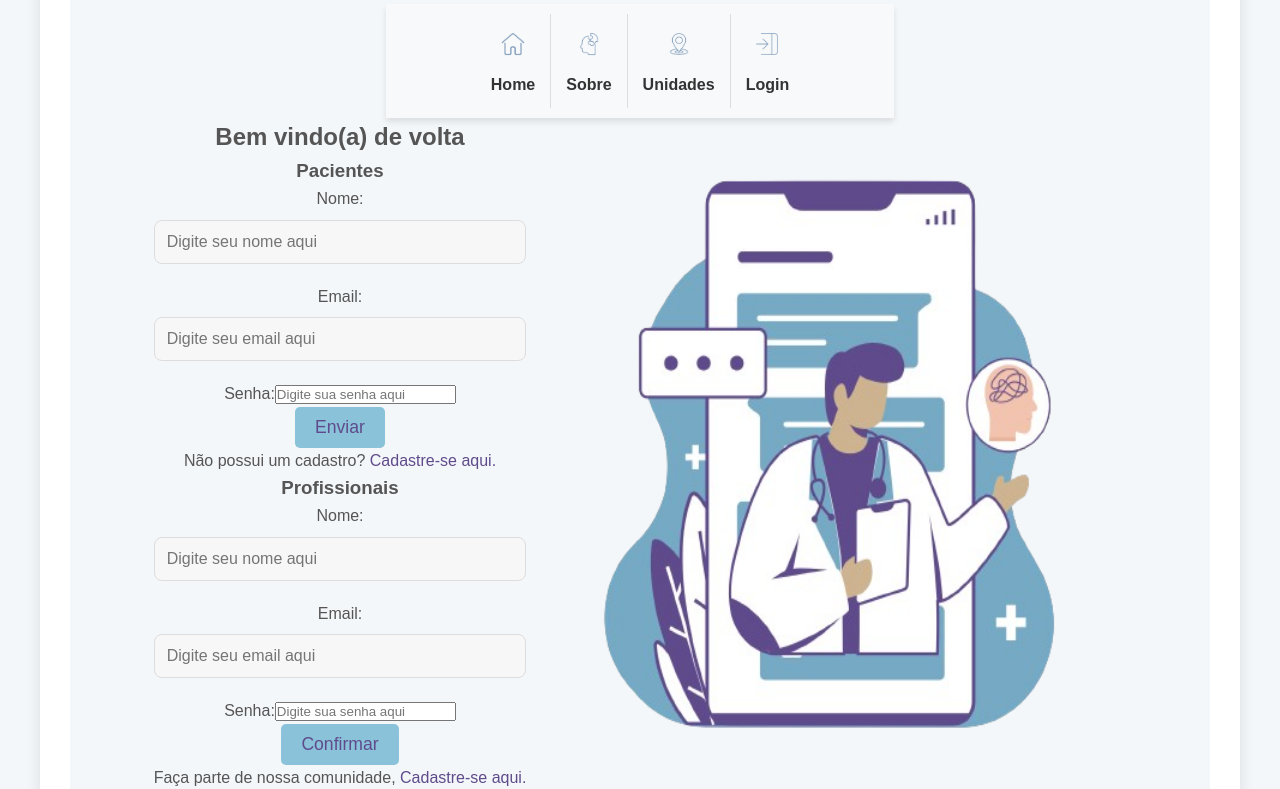
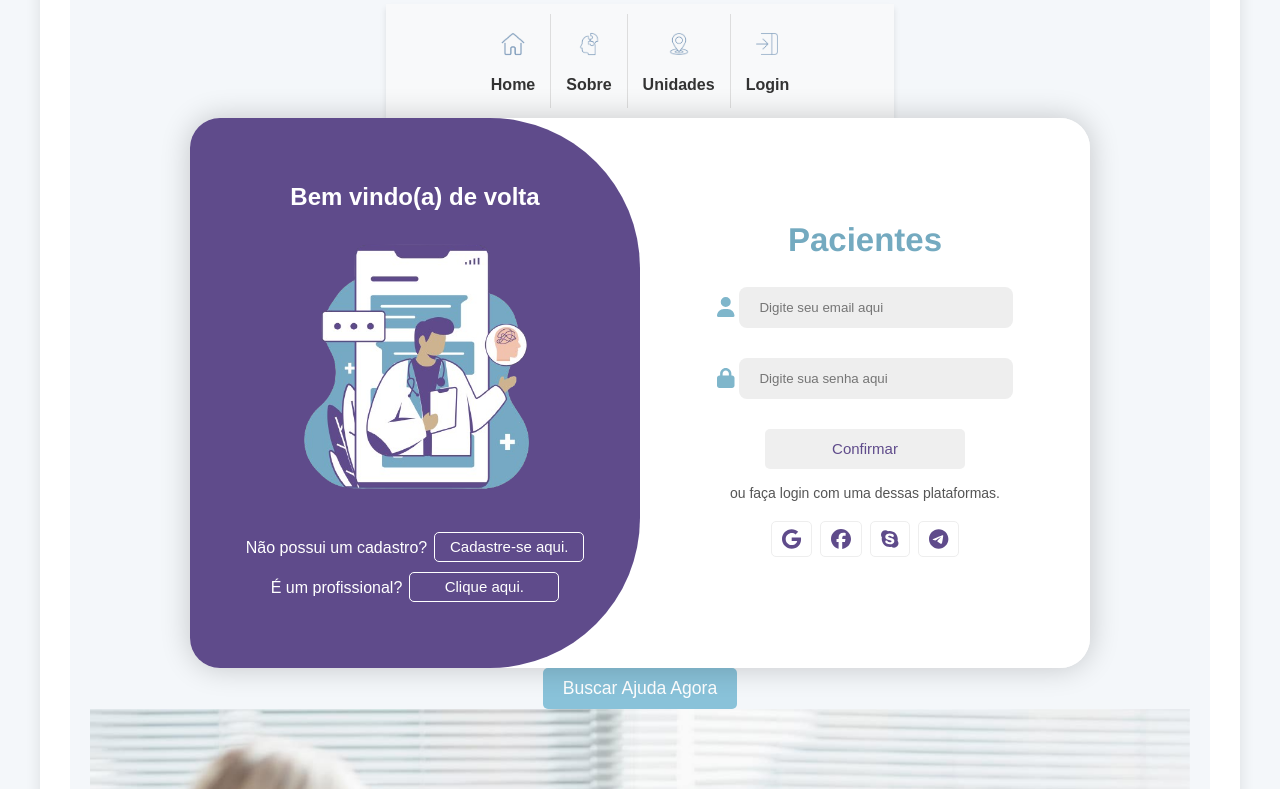
Before and after one commit to olv-stephany/Florescer_Project_TIC20, a React (Vite) app: page /login in a window 1280 px wide. Shown: the part 444-1233 px from the top of the page. Built offline with nearby package versions, Linux system fonts and the light colour scheme.

Commit message:
estilizaçao do formulario de login de pacientes e profissionais

```diff
--- a/src/components/Navbar.jsx
+++ b/src/components/Navbar.jsx
@@ -33,7 +33,7 @@ function Navbar() {
                     <Route path='/login' element={<Login />} />
                 </Routes>
 
-                <Link to='/unidades'><button type='click'>Buscar Ajuda Agora</button></Link>
+                <Link to='/unidades'><button type='click' className='Buscar-Ajuda-Button'>Buscar Ajuda Agora</button></Link>
             </Router>
         </>
 
--- a/src/components/login.jsx
+++ b/src/components/login.jsx
@@ -1,51 +1,100 @@
-import '../css/login.css'
-import Image from '../images/image-login-app.png'
+import React, { useState } from 'react';
+import '../css/login.css';
+import Image from '../images/image-login-app.png';
+import Image2 from '../images/image-login-app2.png';
+import { FontAwesomeIcon } from '@fortawesome/react-fontawesome';
+import { faUser, faAddressCard, faLock } from '@fortawesome/free-solid-svg-icons';
+import { faGoogle, faFacebook, faSkype, faTelegram } from '@fortawesome/free-brands-svg-icons';
 
-export default function login() {
+export default function Login() {
+
+  const [activeClass, setActiveClass] = useState(false);
+
+  const handleProfissionalClick = () => {
+    setActiveClass(true);
+  };
+
+  const handlePacienteClick = () => {
+    setActiveClass(false);
+  };
+
   return (
-    <div className='main-container'>
-      <div className='login-container'>
-        <h2>Bem vindo(a) de volta</h2>
+    <div className={`main-container ${activeClass ? 'active' : ''}`}>
 
-        <form className='login-paciente-container'>
-          <h3>Pacientes</h3>
-          <div>
-            <label name="nome" >Nome:</label>
-            <input type="text" id='nome' placeholder='Digite seu nome aqui' required />
+      <div className="login-container">
+        <form className="login-box">
+          <h1>Pacientes</h1>
+          <div className="input-box">
+            <FontAwesomeIcon icon={faUser} style={{ marginTop: '10px', marginRight: '5px', fontSize: '20px', color:'#7fb6cb' }} />
+            <input type="email" id="Email" placeholder="Digite seu email aqui" required />
           </div>
-          <div>
-            <label name="Email" >Email:</label>
-            <input type="email" id='Email' placeholder='Digite seu email aqui' required />
+          <div className="input-box">
+            <FontAwesomeIcon icon={faLock} style={{ marginTop: '10px', marginRight: '5px', fontSize: '20px', color:'#7fb6cb'}} />
+            <input type="password" id="senha" placeholder="Digite sua senha aqui" required />
           </div>
-          <div>
-            <label name="senha" >Senha:</label>
-            <input type="password" id='senha' placeholder='Digite sua senha aqui' required />
+          <button type="button" className="btn-style">
+            <a href="#" style={{ textDecoration: 'none' }}>Confirmar</a>
+          </button>
+          <p>ou faça login com uma dessas plataformas.</p>
+          <div className="login-button">
+            <button><FontAwesomeIcon icon={faGoogle} style={{ fontSize: '20px' }} /></button>
+            <button><FontAwesomeIcon icon={faFacebook} style={{ fontSize: '20px' }} /></button>
+            <button><FontAwesomeIcon icon={faSkype} style={{ fontSize: '20px' }} /></button>
+            <button><FontAwesomeIcon icon={faTelegram} style={{ fontSize: '20px' }} /></button>
           </div>
-          <button type='click'><a href="#">Enviar</a></button>
         </form>
+      </div>
 
-        <p>Não possui um cadastro?<a href="#"> Cadastre-se aqui.</a></p>
+      <div className="profissionais-login">
+        <div className="login-container">
+          <form className="login-box">
+            <h1>Profissionais</h1>
+            <div className="input-box">
+              <FontAwesomeIcon icon={faAddressCard} style={{ marginTop: '10px', marginRight: '5px', fontSize: '20px', color:'#7fb6cb' }} />
+              <input type="text" id="Cpf" placeholder="Digite seu CPF aqui" required />
+            </div>
+            <div className="input-box">
+              <FontAwesomeIcon icon={faUser} style={{ marginTop: '10px', marginRight: '5px', fontSize: '20px', color:'#7fb6cb' }} />
+              <input type="email" id="Email" placeholder="Digite seu email aqui" required />
+            </div>
+            <div className="input-box">
+              <FontAwesomeIcon icon={faLock} style={{ marginTop: '10px', marginRight: '5px', fontSize: '20px', color:'#7fb6cb' }} />
+              <input type="password" id="senha" placeholder="Digite sua senha aqui" required />
+            </div>
+            <button type="button" className="btn-style">
+              <a href="#" style={{ textDecoration: 'none' }}>Confirmar</a>
+            </button>
+          </form>
+        </div>
+      </div>
 
-        <form className='login-profissional-container'>
-          <h3>Profissionais</h3>
-          <div>
-            <label name="nome" >Nome:</label>
-            <input type="text" id='nome' placeholder='Digite seu nome aqui' required />
-          </div>
-          <div>
-            <label name="Email" >Email:</label>
-            <input type="email" id='Email' placeholder='Digite seu email aqui' required />
-          </div>
-          <div>
-            <label name="senha" >Senha:</label>
-            <input type="password" id='senha' placeholder='Digite sua senha aqui' required />
-          </div>
-          <button type='click'><a href="#">Confirmar</a></button>
-        </form>
+      <div className={`welcome-container ${activeClass ? 'active' : ''}`}>
+        <div className="toggle-panel toggle-left">
+          <h2>Bem vindo(a) de volta</h2>
+          <img src={Image} width={300} style={{marginBottom:'10px'}} alt="login" />
+          <p>Não possui um cadastro?
+            <button className="btn-welcome-side"><a href="#" style={{ textDecoration: 'none', color: '#fff' }}> Cadastre-se aqui.</a></button>
+          </p>
+          <p>É um profissional?
+            <button type="button" className="btn-welcome-side" onClick={handleProfissionalClick}>
+            Clique aqui.
+            </button>
+          </p>
+        </div>
 
-        <p>Faça parte de nossa comunidade,<a href="#"> Cadastre-se aqui.</a></p>
+        <div className="toggle-panel toggle-right">
+          <h2>Olá, Bem vindo(a) de volta!</h2>
+          <img src={Image2} width={250} style={{marginBottom:'10px'}} alt="login" />
+          <p>Não possui um cadastro?
+            <button className="btn-welcome-side"><a href="#" style={{ textDecoration: 'none', color: '#fff' }}> Cadastre-se aqui.</a></button>
+          </p>
+          <p>É um paciente?
+            <button type="button" className="btn-welcome-side" onClick={handlePacienteClick}>
+              Clique aqui.
+            </button>
+          </p>
+        </div>
       </div>
-      <img src={Image} width={600} alt="login image" />
     </div>
-  )
+  );
 }
--- a/src/css/home.css
+++ b/src/css/home.css
@@ -22,6 +22,7 @@
   font-weight: bold;
   font-size: 16px;
   border-right: 1px solid #ddd;
+  transition: 0.5s;
 }
 
 .navbar a:last-child {
@@ -29,9 +30,11 @@
 }
 
 .navbar a:hover {
-  background-color: #76a9c3; /* cor azulzinho mais escuro */
+  background-color: #76a9c3;
+  /* cor azulzinho mais escuro */
   color: white;
 }
+
 /* Base do Layout */
 * {
   margin: 0;
@@ -56,13 +59,15 @@
 }
 
 header #logo {
-    width: 50px;  /* Tamanho da logomarca */
+  width: 50px;
+  /* Tamanho da logomarca */
   height: auto;
 }
 
 header h1 {
   font-size: 1.5rem;
-    color: #5f4b8b; /* Lavanda suave */
+  color: #5f4b8b;
+  /* Lavanda suave */
   font-family: 'Helvetica', sans-serif;
   margin: 0;
 }
@@ -71,16 +76,19 @@
 header .nav-table {
   width: 100%;
   margin-top: 20px;
-    background-color: #F1A7C1;  /* Fundo lavanda */
+  background-color: #F1A7C1;
+  /* Fundo lavanda */
   display: flex;
   justify-content: space-between;
-    gap: 30px;  /* Maior separação entre os links */
+  gap: 30px;
+  /* Maior separação entre os links */
   padding: 10px 0;
   text-align: center;
 }
 
 header .nav-table a {
-    color: white;  /* Cor branca para os links */
+  color: white;
+  /* Cor branca para os links */
   text-decoration: none;
   font-size: 1.2rem;
 }
@@ -99,8 +107,10 @@
   padding: 30px;
 }
 
-  button {
-    background-color: #89c2d9; /* Azul claro */
+/*Organizaçao dos botoes para nao interferir na interface de login - Stephany*/
+.Buscar-Ajuda-Button, .enderecos-button, .profissionais-button{
+  background-color: #89c2d9;
+  /* Azul claro */
   border: none;
   padding: 10px 20px;
   border-radius: 5px;
@@ -111,37 +121,18 @@
 }
 
 button:hover {
-    background-color: #76a9c3; /* Azul mais escuro ao passar o mouse */
+  background-color: #76a9c3;
+  /* Azul mais escuro ao passar o mouse */
 }
 
 button:focus {
   outline: none;
 }
 
-  /* Campos de Entrada */
-  input[type="text"],
-  input[type="email"],
-  textarea {
-    width: 100%;
-    padding: 12px;
-    margin-top: 8px;
-    margin-bottom: 20px;
-    border-radius: 8px;
-    border: 1px solid #ddd;
-    font-size: 1rem;
-    background-color: #f7f7f7;
-  }
-
-  input[type="text"]:focus,
-  input[type="email"]:focus,
-  textarea:focus {
-    border-color: #89c2d9; /* Cor de foco azul claro */
-    outline: none;
-  }
-
 /* Links */
 a {
-    color: #5f4b8b; /* Lavanda para links */
+  color: #5f4b8b;
+  /* Lavanda para links */
   text-decoration: none;
 }
 
@@ -157,7 +148,8 @@
 }
 
 footer a {
-    color: #89c2d9; /* Azul claro para links no rodapé */
+  color: #89c2d9;
+  /* Azul claro para links no rodapé */
 }
 
 footer a:hover {
@@ -175,8 +167,10 @@
   }
 
   img {
-      width: 100%; /* Garante que as imagens ocupem toda a largura disponível em telas pequenas */
-      height: auto; /* Mantém a proporção das imagens */
+    width: 100%;
+    /* Garante que as imagens ocupem toda a largura disponível em telas pequenas */
+    height: auto;
+    /* Mantém a proporção das imagens */
   }
 
   header .nav-table {
@@ -188,24 +182,37 @@
 
 @media (max-width: 480px) {
   h1 {
-      font-size: 2rem; /* Ajuste do tamanho do título para telas menores */
+    font-size: 2rem;
+    /* Ajuste do tamanho do título para telas menores */
   }
 
   h2 {
-      font-size: 1.5rem; /* Ajuste do tamanho do título para telas menores */
+    font-size: 1.5rem;
+    /* Ajuste do tamanho do título para telas menores */
   }
 
   h3 {
-      font-size: 1.1rem; /* Ajuste do tamanho do título para telas menores */
+    font-size: 1.1rem;
+    /* Ajuste do tamanho do título para telas menores */
   }
 
   button {
-      padding: 8px 16px; /* Ajuste do botão para telas menores */
+    padding: 8px 16px;
+    /* Ajuste do botão para telas menores */
   }
 
   input[type="text"],
   input[type="email"],
   textarea {
-      font-size: 0.9rem; /* Ajuste do tamanho da fonte dos campos de entrada para telas menores */
+    font-size: 0.9rem;
+    /* Ajuste do tamanho da fonte dos campos de entrada para telas menores */
   }
 }
+
+/*Posição central do container de Login - Stephany*/
+.login-position{
+  display: flex;
+  justify-content: center;
+  align-items: center;
+  min-height: 100vh;
+}
--- a/src/css/login.css
+++ b/src/css/login.css
@@ -1,3 +1,155 @@
-.main-container{
+.main-container {
+    position: relative;
+    width: 900px;
+    height: 550px;
+    background-color: #fff;
+    border-radius: 30px;
+    box-shadow: 0 0 30px rgba(0, 0, 0, .2);
+    overflow: hidden;
+}
+
+.login-container  {
+    position: absolute;
+    right: 0;
+    width: 50%;
+    height: 100%;
+    background-color: #fff;
+    justify-content: center;
+    display: flex;
+    flex-direction: column;
+    align-items: center;
+    z-index: 1;
+    transition: .6s ease-in-out 1.2s, visibility 0s 1s;
+}
+.login-box{
+    text-align: center;
+}
+.main-container.active .login-container{
+    right: 50%;
+}
+
+.profissionais-login{
+    visibility: hidden;
+}
+
+.main-container.active .profissionais-login{
+    visibility: visible;
+}
+
+
+.login-container h1{
+    font-size: 33px;
+    margin: -10px 0;
+    color: #74aac0;
+}
+
+.input-box{
+    position: relative;
+    margin: 30px 0;
     display: flex;
 }
+
+.input-box input{
+    width: 100%;
+    padding: 13px 50px 13px 20px;
+    background: #eee;
+    border-radius: 8px;
+    border: none;
+    outline: none;
+}
+
+.btn-style{
+    width: 200px;
+    height: 40px;
+    font-size: 15px;
+    border-radius: 5px;
+    border: none;
+    transition: 0.5s;
+}
+
+.login-box p{
+    padding: 13px;
+    font-size: 14px;
+}
+
+.login-button button{
+    margin: 4px;
+    padding: 7px 10px;
+    background: none;
+    border: 1px solid #eee;
+    border-radius: 5px;
+    color: #5f4b8b;
+    transition: 0.5s;
+}
+
+.welcome-container{
+    position: absolute;
+    width: 100%;
+    height: 100%;
+}
+.welcome-container::before{
+    content: '';
+    position: absolute;
+    left: -250%;
+    width: 300%;
+    height: 100%;
+    background: #5f4b8b;
+    border-radius: 150px;
+    z-index: 2;
+    transition: 1.8s ease-in-out;
+}
+.welcome-container.active::before{
+    left: 50%;
+}
+
+
+
+.toggle-panel{
+    position: absolute;
+    width: 50%;
+    height: 100%;
+    display: flex;
+    flex-direction: column;
+    justify-content: center;
+    align-items: center;
+    color: #fff;
+    z-index: 2;
+    transition: .6s ease-in-out;
+}
+.toggle-panel.toggle-left{
+    left: 0;
+    transition-delay: 1.2s;
+}
+.welcome-container.active .toggle-panel.toggle-left{
+    left: -50%;
+    transition-delay: .6s;
+}
+
+.toggle-panel.toggle-right{
+    right: -50%;
+    transition-delay: .6s;
+}
+.welcome-container.active .toggle-panel.toggle-right{
+    right: 0;
+    transition-delay: 1.2s;
+}
+
+.toggle-panel p{
+    padding: 5px;
+}
+
+.toggle-panel button{
+    margin-left: 7px;
+}
+
+.btn-welcome-side{
+    width: 150px;
+    height: 30px;
+    font-size: 15px;
+    border-radius: 5px;
+    border: none;
+    transition: 0.5s;
+    background-color: #5f4b8b;
+    border: 1px solid #fff;
+    color: #fff;
+}
--- a/src/css/sobre.css
+++ b/src/css/sobre.css
@@ -1,6 +1,6 @@
 .sobre-container{
     width: 80vw;
-    height: 50vh;
+    height: 45vh;
 }
 .sobre-container p{
     margin-top: 15px;
--- a/src/pages/Home.jsx
+++ b/src/pages/Home.jsx
@@ -27,7 +27,7 @@ const Home = () => {
             <section>
                 <Sobre/>
             </section>
-            <section>
+            <section className='login-position'>
                 <Login/>
             </section>
         </main>
--- a/src/pages/profissionais.jsx
+++ b/src/pages/profissionais.jsx
@@ -74,7 +74,7 @@ export default function profissionais() {
 
               <div className="card-buttons">
                 {card.buttons.map((button, buttonIndex) => (
-                  <button key={buttonIndex}>
+                  <button key={buttonIndex} className='profissionais-button'>
                     {button.label}
                   </button>
                 ))}
```
Also changed, not shown: src/pages/enderecos.jsx (+8 -8 lines), src/images/image-login-app2.png (renamed from src/images/9.png). Lines whose indentation alone changed are shown as unchanged.
